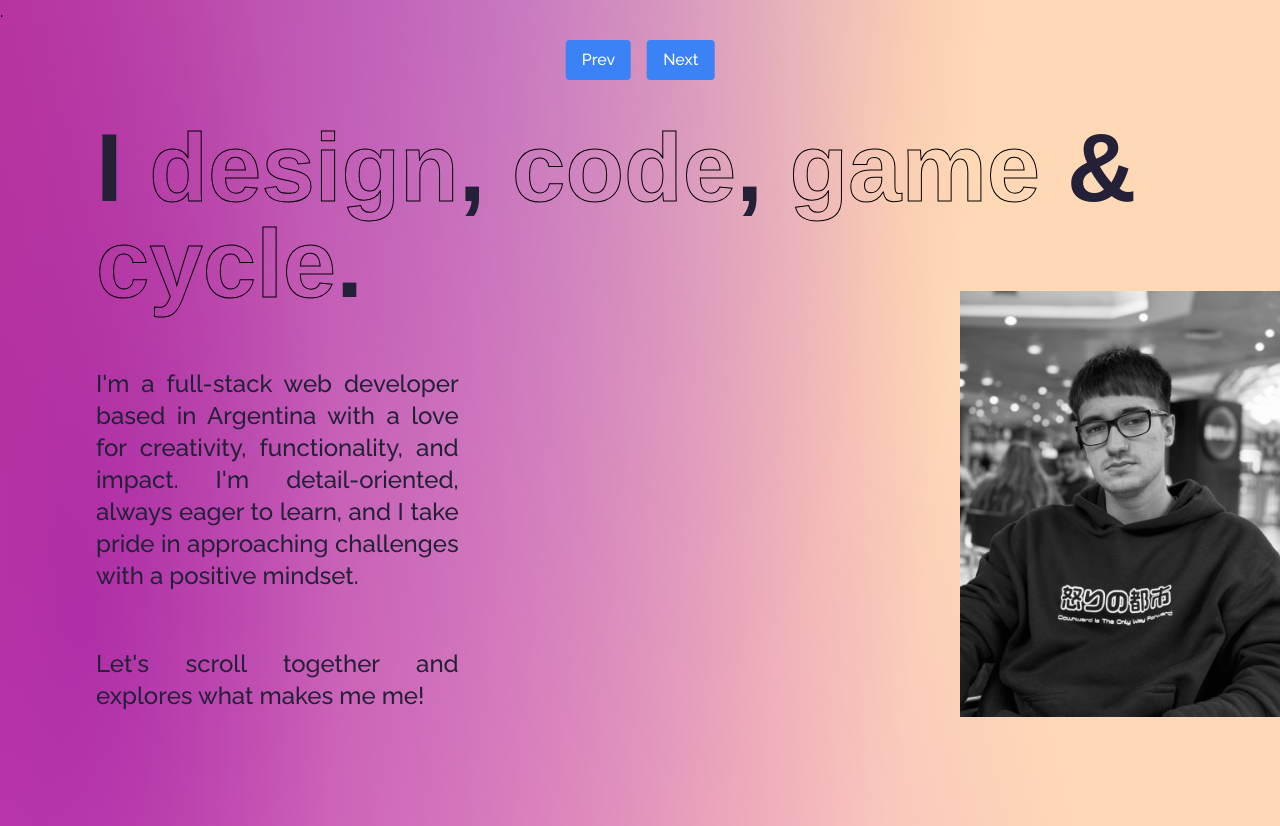
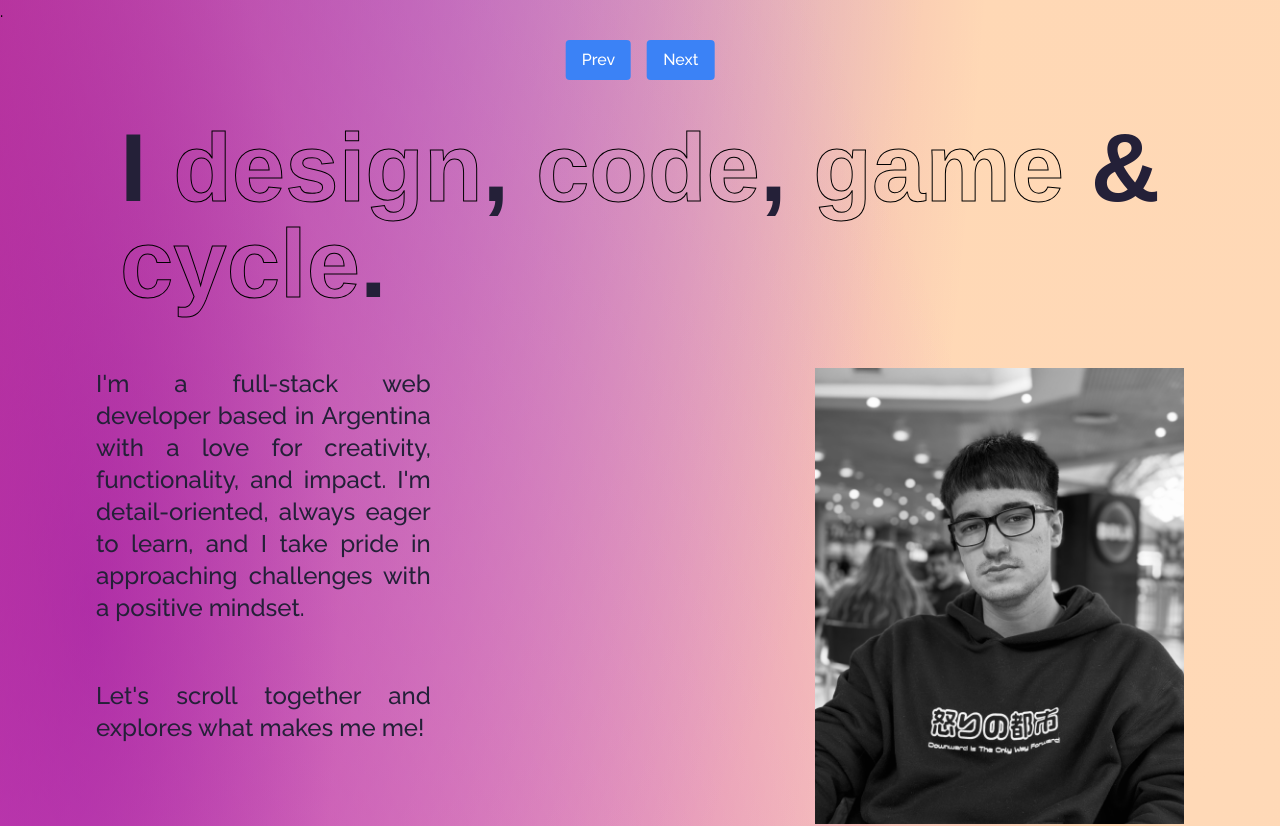
Before and after one commit to RRodriguezViegas/portfolio, a React (Vite) app: page / in a window 1280 px wide. Shown: the part 800-1626 px from the top of the page. Built offline with nearby package versions, Linux system fonts and the light colour scheme; a web font is replaced by a local one.

Commit message:
trying some things

```diff
--- a/src/components/About.jsx
+++ b/src/components/About.jsx
@@ -30,25 +30,31 @@ export default function About() {
         className="flex w-full h-full overflow-hidden snap-x snap-mandatory"
       >
         <div className="flex-shrink-0 flex flex-row w-full h-full ">
-          <div className="flex flex-col m-24 space-y-14">
+          <div className="flex flex-col m-24 space-y-14 items-center">
+            <div>
               <h1 className="MuseoModerno text-8xl 3xl:text-9xl font-bold text-[#242038] cursor-default">
                 I <span className="highlight">design</span>,{" "}
                 <span className="highlight">code</span>,{" "}
                 <span className="highlight">game</span> & <br />
                 <span className="highlight">cycle</span>.
               </h1>
-            <p className="text-2xl 3xl:text-3xl text-[#242038] cursor-default w-4/12 text-justify">
-              I'm a full-stack web developer based in Argentina with a love for
-              creativity, functionality, and impact. I'm detail-oriented, always
-              eager to learn, and I take pride in approaching challenges with a
-              positive mindset.
+            </div>
+            <div className="flex flex-row space-x-96">
+              <div className="w-4/12 flex flex-col space-y-14">
+                <p className="text-2xl 3xl:text-3xl text-[#242038] cursor-default text-justify">
+                  I'm a full-stack web developer based in Argentina with a love
+                  for creativity, functionality, and impact. I'm
+                  detail-oriented, always eager to learn, and I take pride in
+                  approaching challenges with a positive mindset.
                 </p>
-            <p className="text-2xl 3xl:text-3xl text-[#242038] cursor-default w-4/12 text-justify">
+                <p className="text-2xl 3xl:text-3xl text-[#242038] cursor-default text-justify">
                   Let's scroll together and explores what makes me me!
                 </p>
               </div>
-          <div className="absolute top-1/3 left-3/4 ">
-            <img src="me.JPEG" alt="" width="400" height="" />
+              <div className="w-[400px]">
+                <img src="me.JPEG" alt="Photo of me" />
+              </div>
+            </div>
           </div>
         </div>
         <div className="flex-shrink-0 w-full h-full">
```
Lines whose indentation alone changed are shown as unchanged.
